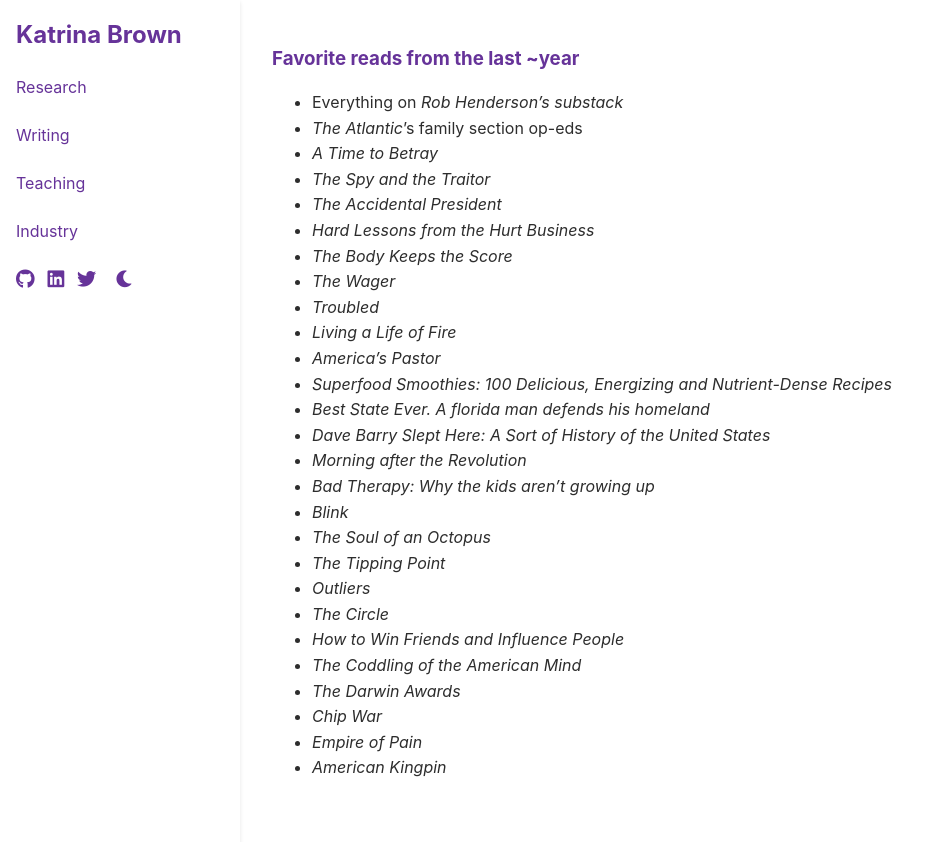
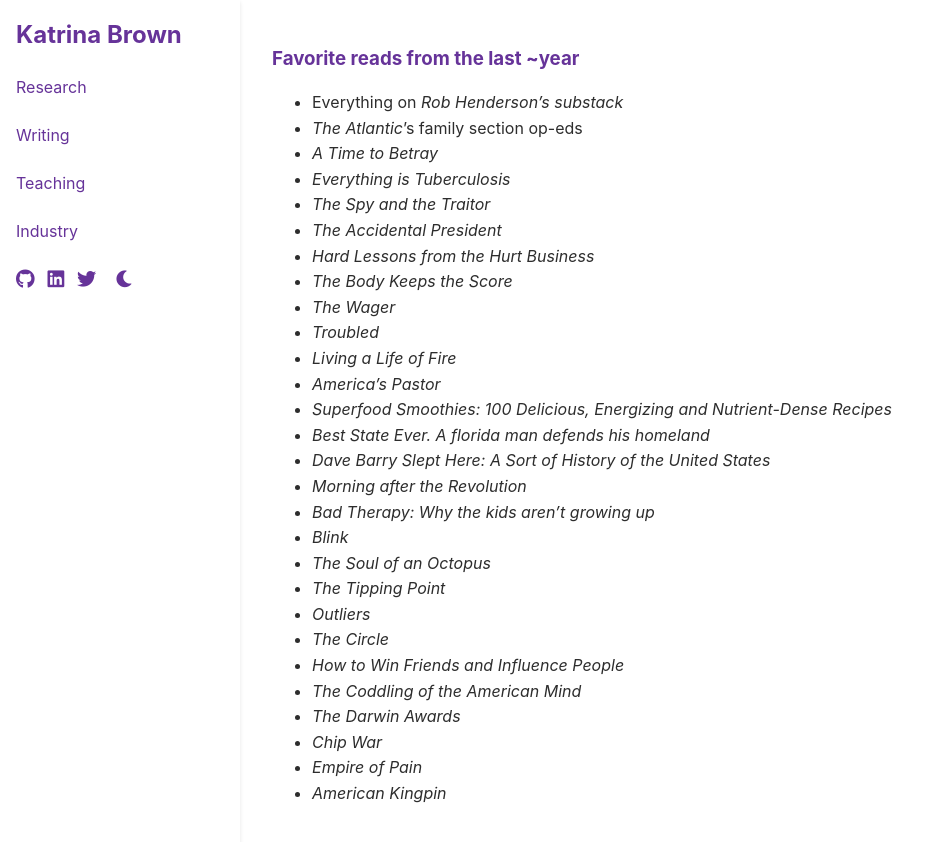
Before and after one commit to brownkat6/katrinarbrown, a Jekyll site: the page built from docs/reading.md, in a window 1280 px wide. Shown: the top 842 px of the page, without its empty margins (0-938 px from the left). Built offline with Jekyll 4.4.1, drawn with Linux system fonts in a browser that asks for light colours.

Commit message:
add book

```diff
--- a/docs/reading.md
+++ b/docs/reading.md
@@ -7,6 +7,7 @@
 - Everything on *Rob Henderson's substack*
 - *The Atlantic*'s family section op-eds
 - *A Time to Betray*
+- *Everything is Tuberculosis*
 - *The Spy and the Traitor*
 - *The Accidental President*
 - *Hard Lessons from the Hurt Business*
```
